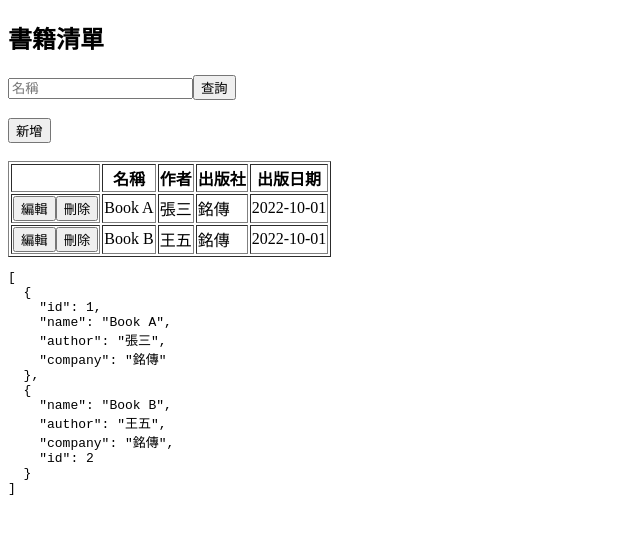
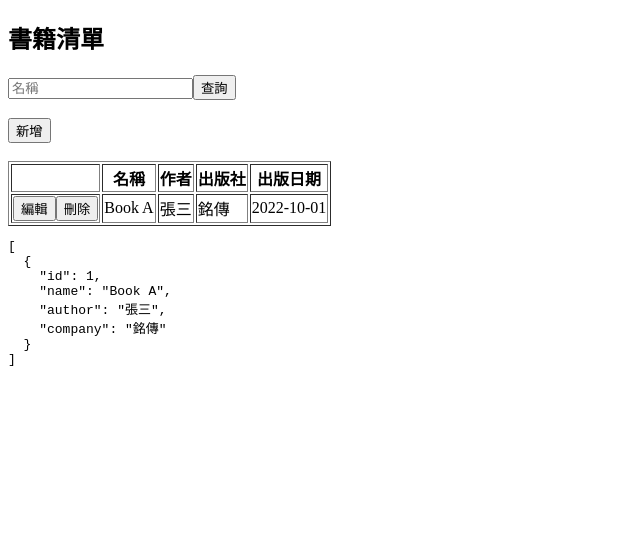
Before and after one commit to Oliver721003/mcu-ng-demo, an Angular app: page /books in a window 1280 px wide. Shown: the top 534 px of the page, without its empty margins (0-640 px from the left). Built offline with nearby package versions, Linux system fonts and the light colour scheme; data requests are answered from the project's data file.

Commit message:
實作書籍資料刪除作業

```diff
--- a/src/app/books-page/books-page.component.html
+++ b/src/app/books-page/books-page.component.html
@@ -19,7 +19,7 @@
   <tr *ngFor="let book of books; let i = index">
     <td>
       <button type="button" (click)="onEdit(i)">編輯</button>
-      <button type="button" (click)="onDelete(i)">刪除</button>
+      <button type="button" (click)="onDelete(book)">刪除</button>
     </td>
     <td>{{ book.name }}</td>
     <td>{{ book.author }}</td>
--- a/src/app/books-page/books-page.component.ts
+++ b/src/app/books-page/books-page.component.ts
@@ -2,6 +2,7 @@ import { BookService } from './../services/book.service';
 import { Component, OnInit } from '@angular/core';
 import { Book } from '../model/book';
 import { Router } from '@angular/router';
+import { tap } from 'rxjs';
 
 @Component({
   selector: 'app-books-page',
@@ -14,12 +15,12 @@ export class BooksPageComponent implements OnInit {
   constructor(private router: Router, protected bookService: BookService) {}
 
   ngOnInit(): void {
-      this.bookService.search()
-        .subscribe((books: Book[]) => {
-          console.table(books);
-          this.books = books;
-        })
-  }
+
+    this.bookService.search().pipe(
+      tap(books => console.table(books))
+    ).subscribe((books: Book[]) => this.books = books);
+
+    }
 
   onSearch(): void {
     this.bookService.search();
@@ -33,7 +34,10 @@ export class BooksPageComponent implements OnInit {
     this.bookService.update(index);
   }
 
-  onDelete(index: number): void {
-    this.bookService.delete(index);
+  onDelete(book: Book): void {
+    if (book.id) {
+      this.bookService.delete(book.id).subscribe(
+      );
+    }
   }
 }
--- a/src/app/services/book.service.ts
+++ b/src/app/services/book.service.ts
@@ -39,7 +39,7 @@ export class BookService {
     console.log(`click edit button. index = ${index}`);
   }
 
-  delete(index: number): void {
-    this.data.splice(index, 1);
+  delete(id: number): Observable<Book> {
+    return this.httpClient.delete<Book>(`${this._url}/${id}`);
   }
 }
--- a/src/assets/db.json
+++ b/src/assets/db.json
@@ -5,12 +5,6 @@
       "name": "Book A",
       "author": "張三",
       "company": "銘傳"
-    },
-    {
-      "name": "Book B",
-      "author": "王五",
-      "company": "銘傳",
-      "id": 2
     }
   ]
 }
```
